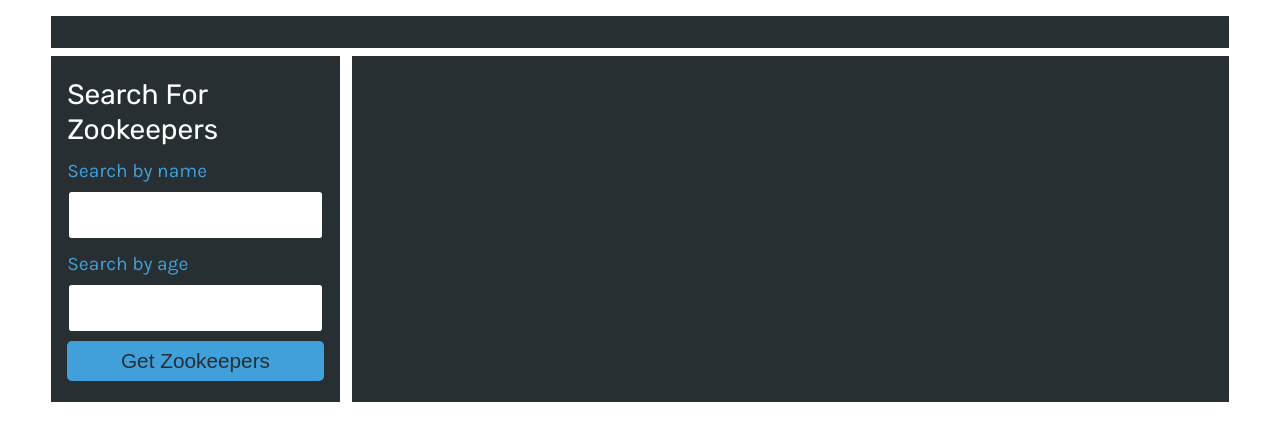
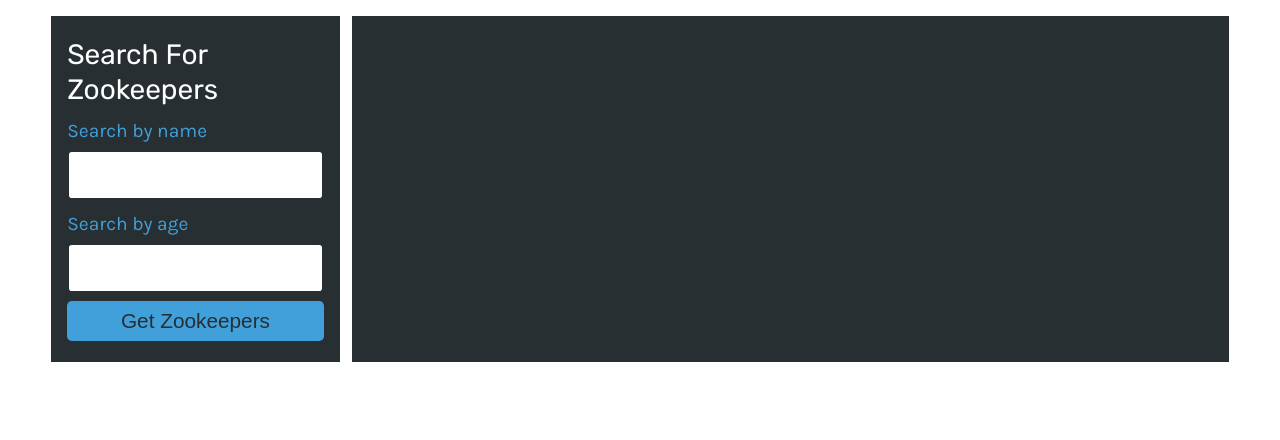
Before and after one commit to brt9029/zookeepr, a website: page public/zookeepers.html in a window 1280 px wide. Shown: the part 240-680 px from the top of the page. Drawn offline with Linux system fonts and the light colour scheme; no server answers.

Commit message:
updated zookeepers.html display

```diff
--- a/public/zookeepers.html
+++ b/public/zookeepers.html
@@ -28,12 +28,6 @@
     </section>
 
     <section class="my-2 flex-row justify-space-between">
-      <div class="col-12 bg-dark p-3">
-        <div class="flex-row justify-space-between" id="display-area"></div>
-      </div>
-    </section>
-
-    <section class="my-2 flex-row justify-space-between">
       <div class="col-12 col-lg-3 bg-dark p-3">
         <h3 class="text-light">Search For Zookeepers</h3>
         <form id="zookeeper-form">
@@ -51,7 +45,6 @@
 
     </section>
 
-
   </main>
 
   <script src="./assets/js/zookeeper.js"></script>
```
